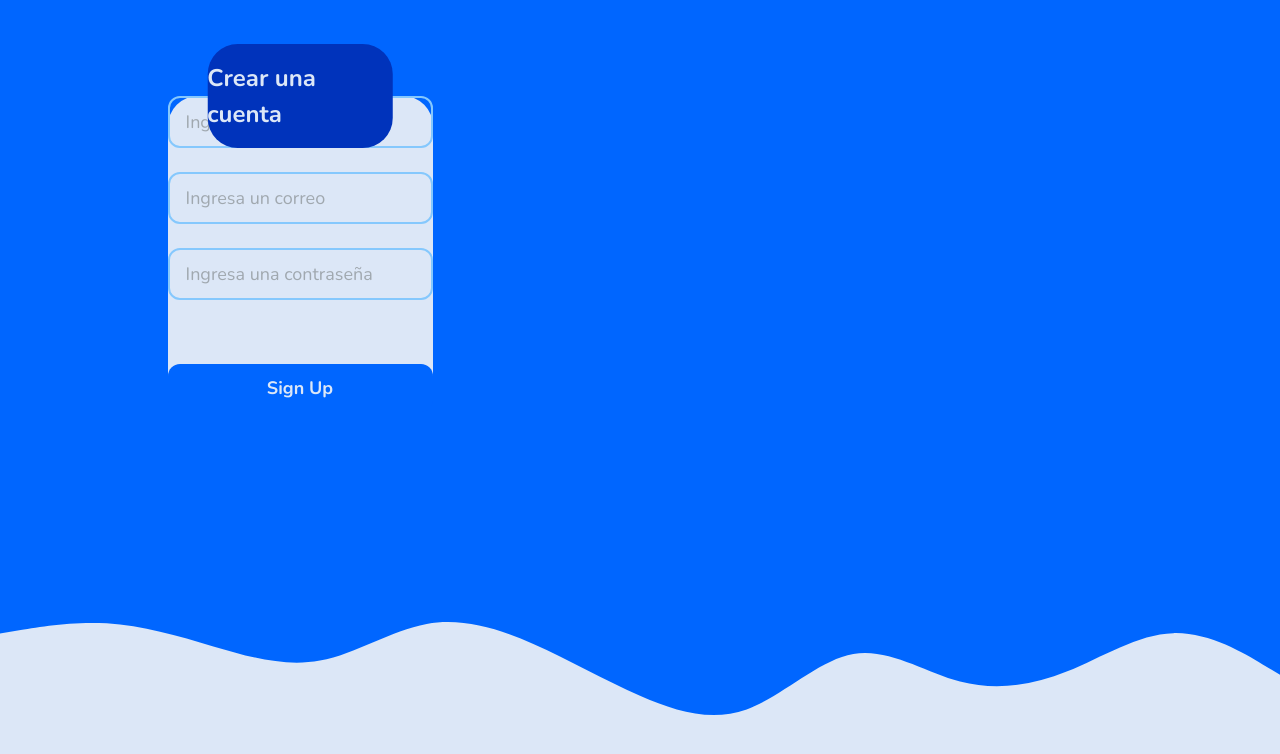
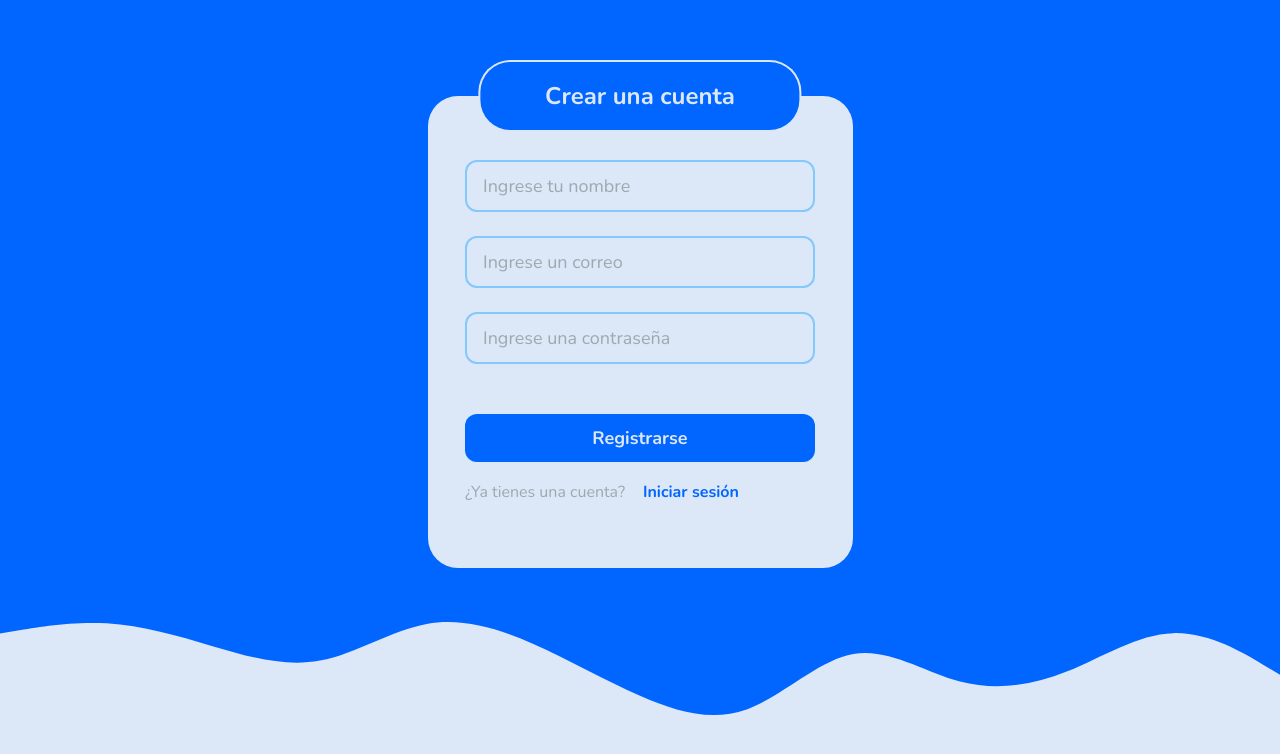
Before and after one commit to StalinAM/easy-money-app, a React (Vite) app: page /signup in a window 1280 px wide. Shown: the top 754 px of the page. Built offline with nearby package versions, Linux system fonts and the light colour scheme; no server answers.

Commit message:
update properties css

```diff
--- a/src/routes/SignUp.jsx
+++ b/src/routes/SignUp.jsx
@@ -1,10 +1,9 @@
 import React, { useState } from 'react'
 import { createUserWithEmailAndPassword, updateProfile } from 'firebase/auth'
 import { auth } from '../firebase/firebase'
-import { useNavigate } from 'react-router-dom'
+import { Link, useNavigate } from 'react-router-dom'
 import styled from 'styled-components'
 const Container = styled.section`
-  max-width: 600px;
   display: flex;
   justify-content: center;
 `
@@ -12,31 +11,42 @@ const Content = styled.div`
   background-color: ${(props) => props.theme.white};
   position: relative;
   border-radius: 30px;
+  width: 425px;
+  padding: 4rem 0;
 `
 const Header = styled.header`
   position: absolute;
-  width: 70%;
-  background-color: ${(props) => props.theme.lightBlue};
+  width: 75%;
+  background-color: ${(props) => props.theme.blue};
   margin: auto;
   padding: 1rem 0;
   border-radius: 30px;
   display: flex;
   justify-content: center;
+  box-shadow: #dce7f7 0px 0px 0px 2px;
   h1 {
     color: ${(props) => props.theme.white};
     font-size: ${(props) => props.theme.lFont};
   }
+  top: 0;
   right: 50%;
   transform: translate(50%, -50%);
 `
 const FormC = styled.form`
   display: flex;
   flex-direction: column;
-  max-width: 500px;
-  gap: 1.5rem;
+  max-width: 350px;
+  gap: 1.125rem;
   margin: 0 auto;
 `
-const Imput = styled.input`
+const BoxData = styled.section`
+  padding: 0;
+  display: flex;
+  flex-direction: column;
+  gap: 1.5rem;
+  margin-bottom: 2rem;
+`
+const Input = styled.input`
   border: 2px solid ${(props) => props.theme.xLightBlue};
   padding: 0.75rem 1rem;
   border-radius: 12px;
@@ -49,13 +59,29 @@ const Imput = styled.input`
   }
 `
 const SubmitBtn = styled.button`
-  margin-top: 2.5rem;
   padding: 0.75rem 1rem;
   border-radius: 12px;
   color: ${(props) => props.theme.white};
   font-weight: 700;
   background-color: ${(props) => props.theme.blue};
   font-size: ${(props) => props.theme.mFont};
+  &:hover {
+    background-color: ${(props) => props.theme.lightBlue};
+  }
+`
+const Login = styled.p`
+  display: flex;
+  gap: 1.125rem;
+  color: ${(props) => props.theme.gray};
+  a {
+    font-weight: 700;
+    color: ${(props) => props.theme.blue};
+    position: relative;
+
+    &:hover {
+      color: ${(props) => props.theme.lightBlue};
+    }
+  }
 `
 function SignUp() {
   const [name, setName] = useState('')
@@ -78,36 +104,39 @@ function SignUp() {
     } catch (error) {}
   }
   return (
-    <main>
     <Container>
       <Content>
         <Header>
           <h1>Crear una cuenta</h1>
         </Header>
         <FormC onSubmit={signUp}>
-            <Imput
+          <BoxData>
+            <Input
               type='text'
-              placeholder='Ingresa tu Nombre'
+              placeholder='Ingrese tu nombre'
               value={name}
               onChange={(e) => setName(e.target.value)}
             />
-            <Imput
+            <Input
               type='email'
-              placeholder='Ingresa un correo'
+              placeholder='Ingrese un correo'
               value={email}
               onChange={(e) => setEmail(e.target.value)}
             />
-            <Imput
+            <Input
               type='password'
-              placeholder='Ingresa una contraseña'
+              placeholder='Ingrese una contraseña'
               value={password}
               onChange={(e) => setPassword(e.target.value)}
             />
-            <SubmitBtn type='submit'>Sign Up</SubmitBtn>
+          </BoxData>
+          <SubmitBtn type='submit'>Registrarse</SubmitBtn>
+          <Login>
+            ¿Ya tienes una cuenta?<Link to='/signin'>Iniciar sesión</Link>
+          </Login>
         </FormC>
       </Content>
     </Container>
-    </main>
   )
 }
 
```
Lines whose indentation alone changed are shown as unchanged.
